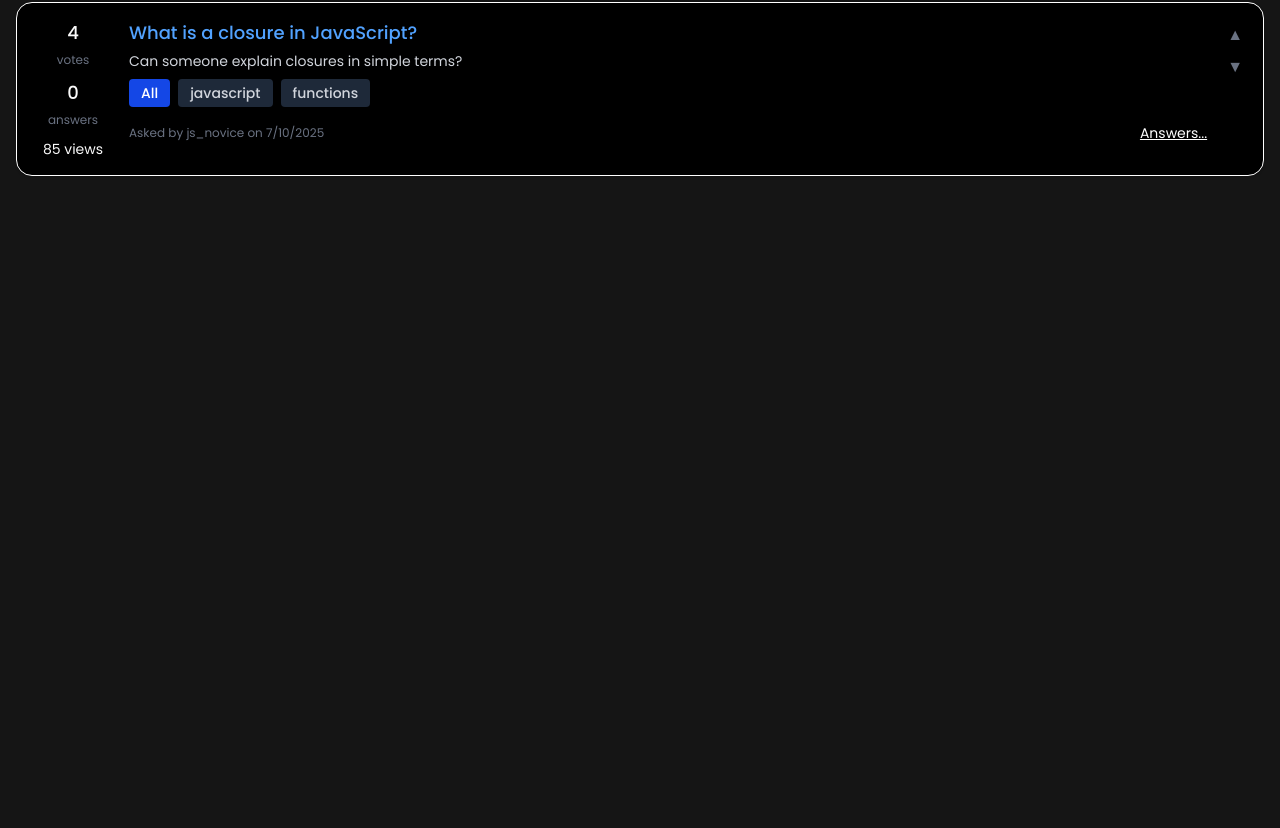
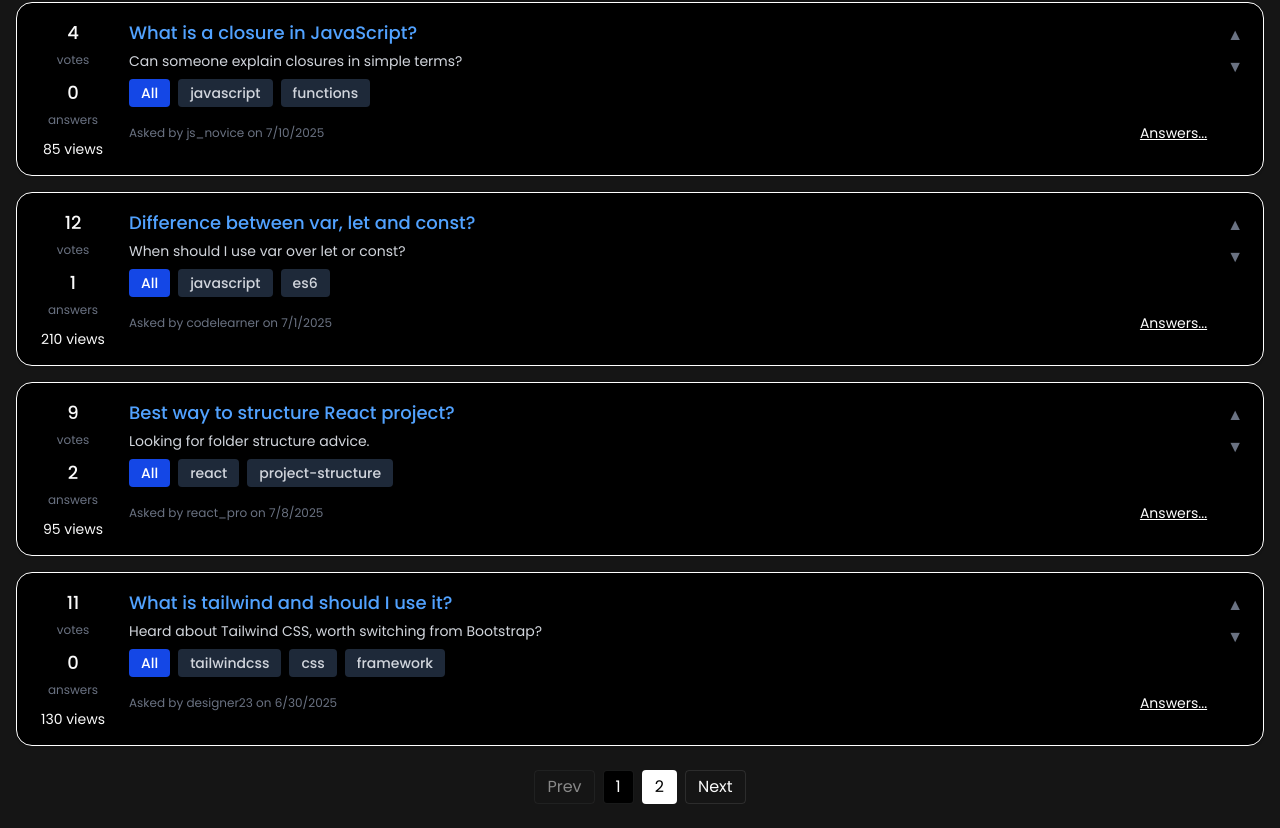
Before and after one commit to sanyamodi1/StackIT, a Next.js app: page / in a window 1280 px wide. Shown: the part 399-1227 px from the top of the page. Before the commit the page ends 865 px from the top, so only its background shows below. Built offline with nearby package versions, Linux system fonts and the light colour scheme; no server answers.

Commit message:
improve ui

```diff
--- a/app/page.tsx
+++ b/app/page.tsx
@@ -1,6 +1,6 @@
 'use client';
 
-import { useState } from 'react';
+import { useState, useEffect } from 'react';
 import { useSearch } from '@/lib/SearchContext';
 import QuestionList from '@/components/QuestionList/QuestionList';
 import AskQuestionModal from '@/components/AskQuestionModal/AskQuestionModal';
@@ -20,15 +20,16 @@ type Question = {
 
 // ───────────────────────────────────────── feature tags ──
 const featureOptions = [
-  { key: 'new', label: 'Newest' }, // sorts by date (desc)
-  { key: 'unanswered', label: 'Unanswered' }, // answers === 0
-  { key: 'highVotes', label: '≥ 10 Votes' }, // votes  ≥ 10
-  { key: 'highViews', label: '≥ 100 Views' }, // views  ≥ 100
+  { key: 'new', label: 'Newest' },
+  { key: 'unanswered', label: 'Unanswered' },
+  { key: 'highVotes', label: '≥ 10 Votes' },
+  { key: 'highViews', label: '≥ 100 Views' },
 ] as const;
 type FeatureKey = typeof featureOptions[number]['key'];
 
+const QUESTIONS_PER_PAGE = 5;
+
 export default function Home() {
-  // ───────────────────────────────────────── state ──
   const [questions, setQuestions] = useState<Question[]>([
     {
       id: 1,
@@ -52,14 +53,57 @@ export default function Home() {
       author: 'js_novice',
       createdAt: '2025-07-10',
     },
-    // …more seed questions
+    {
+      id: 3,
+      title: 'Difference between var, let and const?',
+      body: 'When should I use var over let or const?',
+      votes: 12,
+      answers: 1,
+      views: 210,
+      tags: ['javascript', 'es6'],
+      author: 'codelearner',
+      createdAt: '2025-07-01',
+    },
+    {
+      id: 4,
+      title: 'Best way to structure React project?',
+      body: 'Looking for folder structure advice.',
+      votes: 9,
+      answers: 2,
+      views: 95,
+      tags: ['react', 'project-structure'],
+      author: 'react_pro',
+      createdAt: '2025-07-08',
+    },
+    {
+      id: 5,
+      title: 'What is tailwind and should I use it?',
+      body: 'Heard about Tailwind CSS, worth switching from Bootstrap?',
+      votes: 11,
+      answers: 0,
+      views: 130,
+      tags: ['tailwindcss', 'css', 'framework'],
+      author: 'designer23',
+      createdAt: '2025-06-30',
+    },
+    {
+      id: 6,
+      title: 'How do Promises work in JS?',
+      body: 'Still not clear about promise chaining.',
+      votes: 3,
+      answers: 0,
+      views: 40,
+      tags: ['javascript', 'promises'],
+      author: 'asyncawait',
+      createdAt: '2025-07-09',
+    },
   ]);
 
-  const { term: searchTerm } = useSearch(); // ⬅ search term from context
+  const { term: searchTerm } = useSearch();
   const [showAskForm, setShowAskForm] = useState(false);
   const [activeFeatures, setActiveFeatures] = useState<FeatureKey[]>([]);
+  const [currentPage, setCurrentPage] = useState(1);
 
-  // ───────────────────────────────────────── handlers ──
   const toggleFeature = (key: FeatureKey) =>
     setActiveFeatures((prev) =>
       prev.includes(key) ? prev.filter((f) => f !== key) : [...prev, key]
@@ -88,7 +132,10 @@ export default function Home() {
     setShowAskForm(false);
   };
 
-  // ───────────────────────────────────────── filtering ──
+  useEffect(() => {
+    setCurrentPage(1);
+  }, [searchTerm, activeFeatures]);
+
   const searchFiltered = questions.filter((q) => {
     const term = searchTerm.toLowerCase();
     return (
@@ -112,7 +159,12 @@ export default function Home() {
       )
     : featureFiltered;
 
-  // ───────────────────────────────────────── render ──
+  const totalPages = Math.ceil(filteredQuestions.length / QUESTIONS_PER_PAGE);
+  const paginatedQuestions = filteredQuestions.slice(
+    (currentPage - 1) * QUESTIONS_PER_PAGE,
+    currentPage * QUESTIONS_PER_PAGE
+  );
+
   return (
     <div className="min-h-screen">
       <div className="mx-auto max-w-7xl px-4 py-6">
@@ -163,10 +215,43 @@ export default function Home() {
 
         {/* list */}
         <QuestionList
-          questions={filteredQuestions}
+          questions={paginatedQuestions}
           onVote={handleVote}
           onTagClick={() => {}}
         />
+
+        {/* Pagination */}
+        {totalPages > 1 && (
+          <div className="mt-6 flex justify-center gap-2 flex-wrap">
+            <button
+              onClick={() => setCurrentPage((p) => Math.max(p - 1, 1))}
+              disabled={currentPage === 1}
+              className="px-3 py-1 border rounded disabled:opacity-50"
+            >
+              Prev
+            </button>
+
+            {Array.from({ length: totalPages }, (_, i) => i + 1).map((pageNum) => (
+              <button
+                key={pageNum}
+                onClick={() => setCurrentPage(pageNum)}
+                className={`px-3 py-1 border rounded ${
+                  currentPage === pageNum ? 'bg-black text-white' : 'bg-white text-black'
+                }`}
+              >
+                {pageNum}
+              </button>
+            ))}
+
+            <button
+              onClick={() => setCurrentPage((p) => Math.min(p + 1, totalPages))}
+              disabled={currentPage === totalPages}
+              className="px-3 py-1 border rounded disabled:opacity-50"
+            >
+              Next
+            </button>
+          </div>
+        )}
       </div>
     </div>
   );
--- a/app/question/[id]/layout.tsx
+++ b/app/question/[id]/layout.tsx
@@ -8,9 +8,9 @@ export default function QuestionLayout({
   children: ReactNode;
 }) {
   return (
-    <div className="min-h-screen bg-[#0f0f0f] text-gray-200">
+    <div className="min-h-screen bg-background text-gray-200">
       {/* ——— Header ——— */}
-      <header className="bg-[#121212] border-b border-gray-700 px-6 py-4 flex items-center justify-between shadow-sm">
+      <header className="bg-background border-b border-gray-700 px-6 py-4 flex items-center justify-between shadow-sm">
 
         <Link
           href="/"
@@ -21,7 +21,7 @@ export default function QuestionLayout({
       </header>
 
       {/* ——— Main content ——— */}
-      <main className="max-w-3xl mx-auto mt-8 px-4 sm:px-6 md:px-8">
+      <main className="max-w-4xl mx-auto mt-8 px-4 sm:px-6 md:px-8">
         {children}
       </main>
     </div>
--- a/app/question/[id]/page.tsx
+++ b/app/question/[id]/page.tsx
@@ -1,4 +1,3 @@
-// app/question/[id]/page.tsx
 'use client';
 
 import { useParams } from 'next/navigation';
@@ -19,34 +18,59 @@ export default function QuestionDetail() {
     }
   };
 
-  if (!question) return <div className="p-6">Question not found.</div>;
+  if (!question) return <div className="p-6 text-white">Question not found.</div>;
 
   return (
-    <div className="p-6">
-      <h1 className="text-2xl font-bold mb-2">{question.title}</h1>
-      <p className="mb-4">{question.description}</p>
+    <div className="bg-background text-white min-h-screen py-10">
+      {/* ── Question Box ── */}
+      <div className="border w-full rounded-xl p-6 mb-10 shadow-md">
+        <h1 className="text-2xl md:text-3xl font-bold mb-3">{question.title}</h1>
+        <p className="text-gray-300 text-lg">{question.description}</p>
+      </div>
 
+      {/* ── Answers Section ── */}
       <div>
-        <h2 className="text-lg font-semibold mb-2">Answers</h2>
-        <ul className="list-disc pl-6 mb-4">
-          {answers.map((ans, idx) => (
-            <li key={idx}>{ans}</li>
-          ))}
-        </ul>
+        <h2 className="text-xl md:text-2xl font-semibold mb-6">Answers</h2>
 
+        {answers.length === 0 ? (
+          <p className="text-gray-500">No answers yet. Be the first to reply!</p>
+        ) : (
+          <div className="space-y-5">
+            {answers.map((ans, idx) => (
+              <div
+                key={idx}
+                className="border-l-4 border-blue-500 pl-4 py-4 rounded-md hover:bg-[#111111] transition"
+              >
+                <div className="flex items-start gap-3">
+                  <div className="w-8 h-8 rounded-full bg-blue-600 flex items-center justify-center text-sm font-bold">
+                    A
+                  </div>
+                  <div>
+                    <p className="text-gray-200">{ans}</p>
+                    <p className="text-xs text-gray-500 mt-2">Posted just now</p>
+                  </div>
+                </div>
+              </div>
+            ))}
+          </div>
+        )}
+      </div>
+
+      {/* ── Answer Input ── */}
+      <div className="mt-10 border  rounded-xl p-6">
+        <h3 className="text-lg font-semibold mb-4">Your Answer</h3>
         <textarea
-          className="w-full p-2 border rounded mb-2"
-          rows={3}
+          className="w-full bg-black text-white p-4 border border-gray-600 rounded-lg focus:outline-none focus:ring-2 focus:ring-blue-600 transition"
+          rows={4}
           value={comment}
           onChange={(e) => setComment(e.target.value)}
-          placeholder="Add your answer..."
+          placeholder="Write a thoughtful response..."
         />
-
         <button
           onClick={handleSubmit}
-          className="bg-blue-500 text-white px-4 py-2 rounded hover:bg-blue-600"
+          className="mt-4 bg-blue-600 hover:bg-blue-500 transition-colors text-white font-medium px-6 py-2 rounded-lg"
         >
-          Submit
+          Submit Answer
         </button>
       </div>
     </div>
--- a/app/question/page.tsx
+++ b/app/question/page.tsx
@@ -5,14 +5,15 @@ import { questions } from '@/lib/data.js';
 
 export default function QuestionsPage() {
   return (
-    <div className="p-6 min-h-screen bg-black text-white">
-      <h1 className="text-3xl font-bold mb-6">All Questions</h1>
+    <div className="min-h-screen bg-background text-white px-4 sm:px-6 md:px-8 py-6 w-full">
+      <h1 className="text-3xl font-bold mb-4">All Questions</h1>
+      <hr className="border-gray-700 mb-6" />
 
       <ul className="space-y-4">
         {questions.map((q) => (
           <li
             key={q.id}
-            className="border border-gray-700 rounded-2xl p-5 bg-gray-900 hover:bg-gray-800 transition-colors"
+            className="w-full border border-gray-700 rounded-xl p-5 bg-gray-900 hover:bg-gray-800 transition-colors"
           >
             <Link href={`/question/${q.id}`} className="block">
               <h2 className="text-lg font-semibold text-blue-400 hover:text-blue-300 mb-1">
--- a/components/Navbar.tsx
+++ b/components/Navbar.tsx
@@ -62,12 +62,12 @@ export default function Navbar() {
 
         {/* right‑side buttons */}
         <div className="flex items-center gap-2">
-          <button
+          <Link href ="/notification"
             aria-label="Notifications"
             className="rounded p-2 hover:bg-zinc-100 dark:hover:bg-zinc-800"
           >
             <Bell size={20} />
-          </button>
+          </Link>
           <AuthButton />
 
           {/* burger */}
```
Also changed, not shown: app/notification/page.tsx (added, +59 -0 lines).
